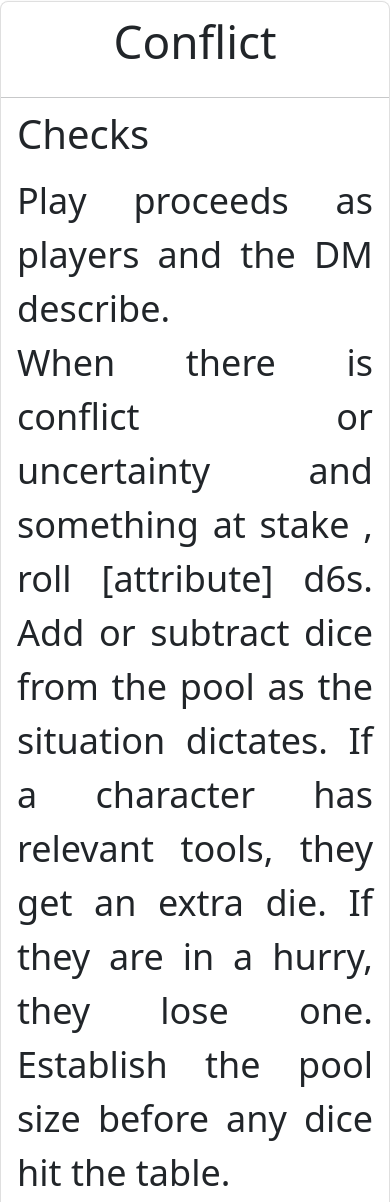
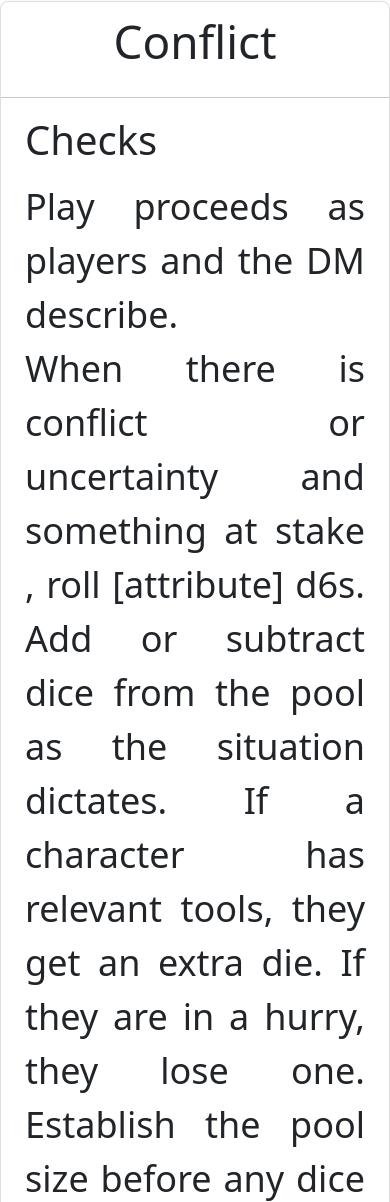
Before and after one commit to materialcontext/glog_website, a Flask app: page / in a window 390 px wide, after a click on "Conflict"; the page is wider, and only the part inside the window is pictured. Shown: the part 1188-2390 px from the top of that part. Run offline with Flask 2, Linux system fonts and the light colour scheme; some libraries are stand-ins or nearby versions.

Commit message:
Update styles.css

```diff
--- a/static/css/styles.css
+++ b/static/css/styles.css
@@ -226,7 +226,7 @@ header > div ul {
 }
 
 .titles-nav-up {
-    top: 0px;
+    top: -2.5rem;
 }
 
 .titles {
@@ -334,6 +334,9 @@ header > div ul {
    .blurb p {
         max-width:100%;
     }
+   .rules {
+        padding: 18px 24px;
+}
    .rules-body {
         max-width: 100%;
     }
```
